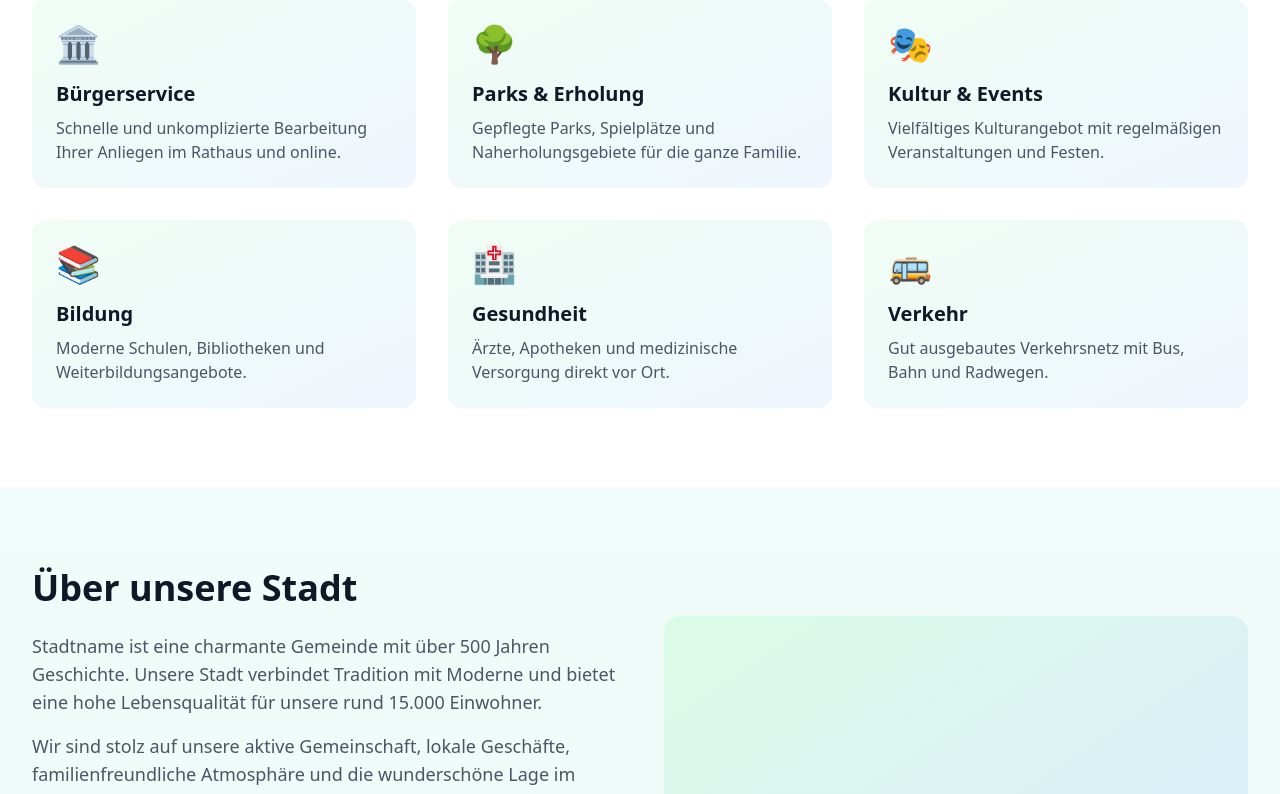
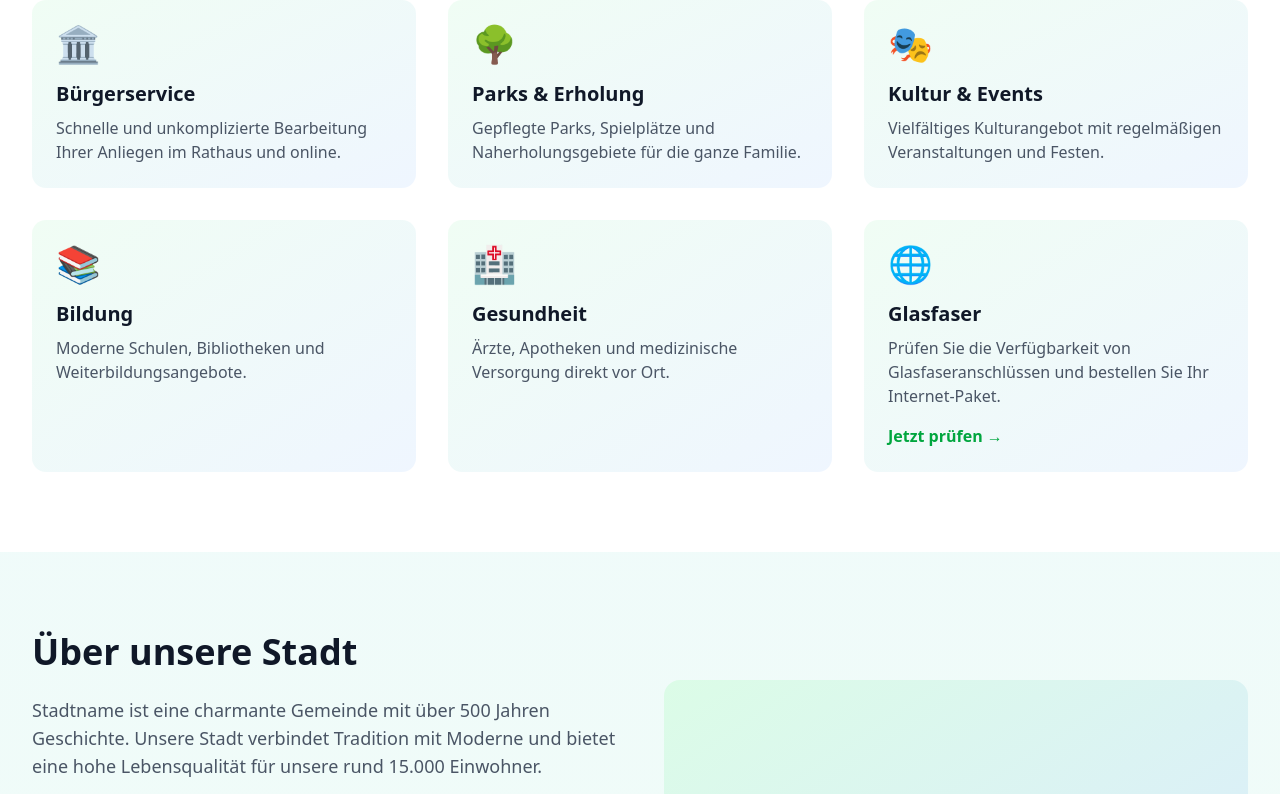
Before and after one commit to TimoElony/sandbox-app, a Next.js app: page / in a window 1280 px wide. Shown: the part 1072-1866 px from the top of the page. Built offline with nearby package versions, Linux system fonts and the light colour scheme.

Commit message:
Glasfaser as modal on landing page

```diff
--- a/app/page.tsx
+++ b/app/page.tsx
@@ -1,7 +1,11 @@
+'use client';
+
 import Image from "next/image";
 import Link from "next/link";
+import { useState } from "react";
 
 export default function Home() {
+  const [showJourneyModal, setShowJourneyModal] = useState(false);
   return (
     <div className="min-h-screen bg-gradient-to-b from-sky-50 to-green-50">
       {/* Header/Navigation */}
@@ -86,9 +90,10 @@ export default function Home() {
               description="Ärzte, Apotheken und medizinische Versorgung direkt vor Ort."
             />
             <ServiceCard
-              icon="🚌"
-              title="Verkehr"
-              description="Gut ausgebautes Verkehrsnetz mit Bus, Bahn und Radwegen."
+              icon="🌐"
+              title="Glasfaser"
+              description="Prüfen Sie die Verfügbarkeit von Glasfaseranschlüssen und bestellen Sie Ihr Internet-Paket."
+              onClick={() => setShowJourneyModal(true)}
             />
           </div>
         </div>
@@ -226,16 +231,67 @@ export default function Home() {
       <Link href="/funktionstest" className="hidden">
         Funktionstest
       </Link>
+
+      {/* Journey Modal */}
+      {showJourneyModal && (
+        <div
+          className="fixed inset-0 bg-black bg-opacity-50 z-50 flex items-center justify-center p-4"
+          onClick={() => setShowJourneyModal(false)}
+        >
+          <div
+            className="bg-white rounded-lg w-full max-w-4xl h-[90vh] flex flex-col"
+            onClick={(e) => e.stopPropagation()}
+          >
+            <div className="flex justify-between items-center p-4 border-b">
+              <h2 className="text-xl font-semibold">Glasfaser Verfügbarkeit prüfen</h2>
+              <button
+                onClick={() => setShowJourneyModal(false)}
+                className="text-gray-500 hover:text-gray-700 text-2xl leading-none"
+              >
+                ×
+              </button>
+            </div>
+            <div className="flex-1 overflow-hidden">
+              <iframe
+                src="/funktionstest"
+                className="w-full h-full border-0"
+                title="Glasfaser Journey"
+              />
+            </div>
+          </div>
+        </div>
+      )}
     </div>
   );
 }
 
-function ServiceCard({ icon, title, description }: { icon: string; title: string; description: string }) {
-  return (
-    <div className="bg-gradient-to-br from-green-50 to-blue-50 rounded-xl p-6 hover:shadow-lg transition">
+function ServiceCard({ icon, title, description, onClick }: { icon: string; title: string; description: string; onClick?: () => void }) {
+  const content = (
+    <>
       <div className="text-4xl mb-4">{icon}</div>
       <h3 className="text-xl font-semibold text-gray-900 mb-2">{title}</h3>
       <p className="text-gray-600">{description}</p>
+      {onClick && (
+        <div className="mt-4">
+          <span className="text-green-600 font-semibold hover:text-green-700">
+            Jetzt prüfen →
+          </span>
+        </div>
+      )}
+    </>
+  );
+
+  if (onClick) {
+    return (
+      <button onClick={onClick} className="block w-full text-left bg-gradient-to-br from-green-50 to-blue-50 rounded-xl p-6 hover:shadow-lg transition cursor-pointer">
+        {content}
+      </button>
+    );
+  }
+
+  return (
+    <div className="bg-gradient-to-br from-green-50 to-blue-50 rounded-xl p-6 hover:shadow-lg transition">
+      {content}
     </div>
   );
 }
```
